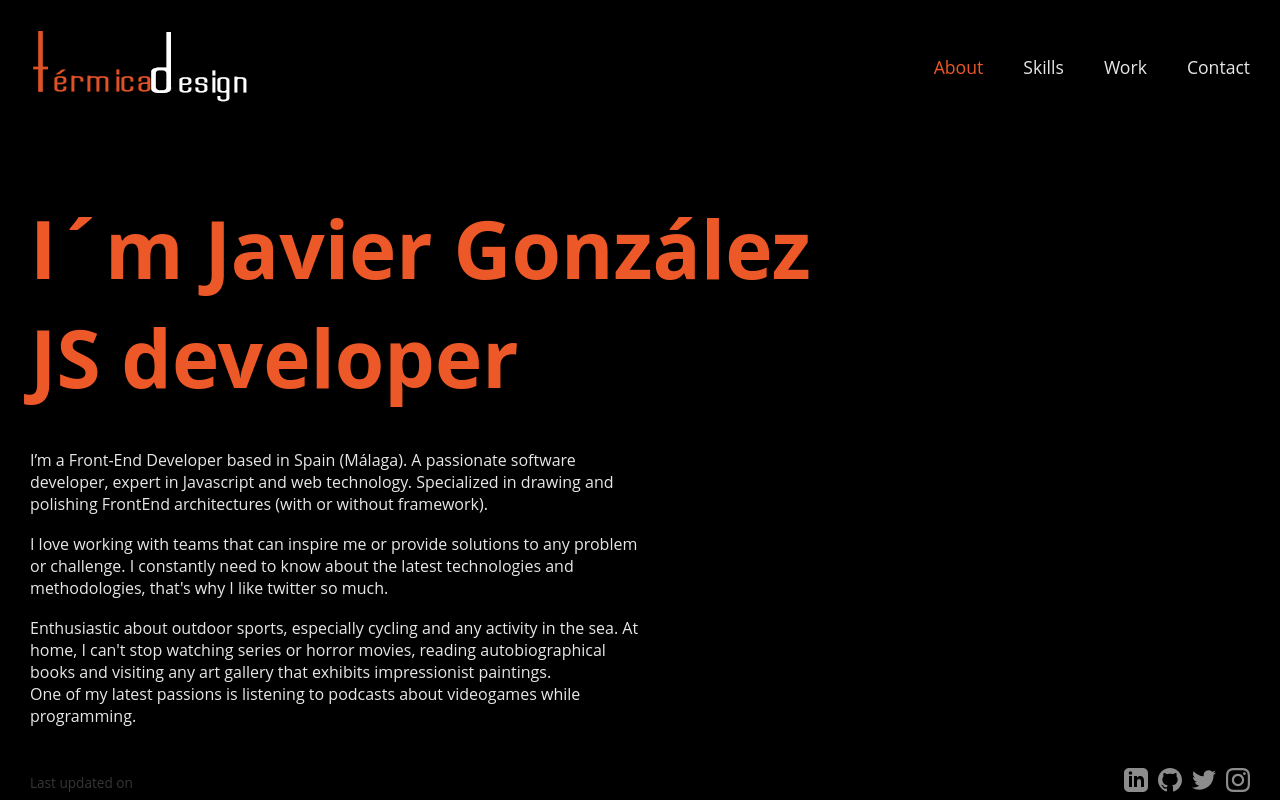
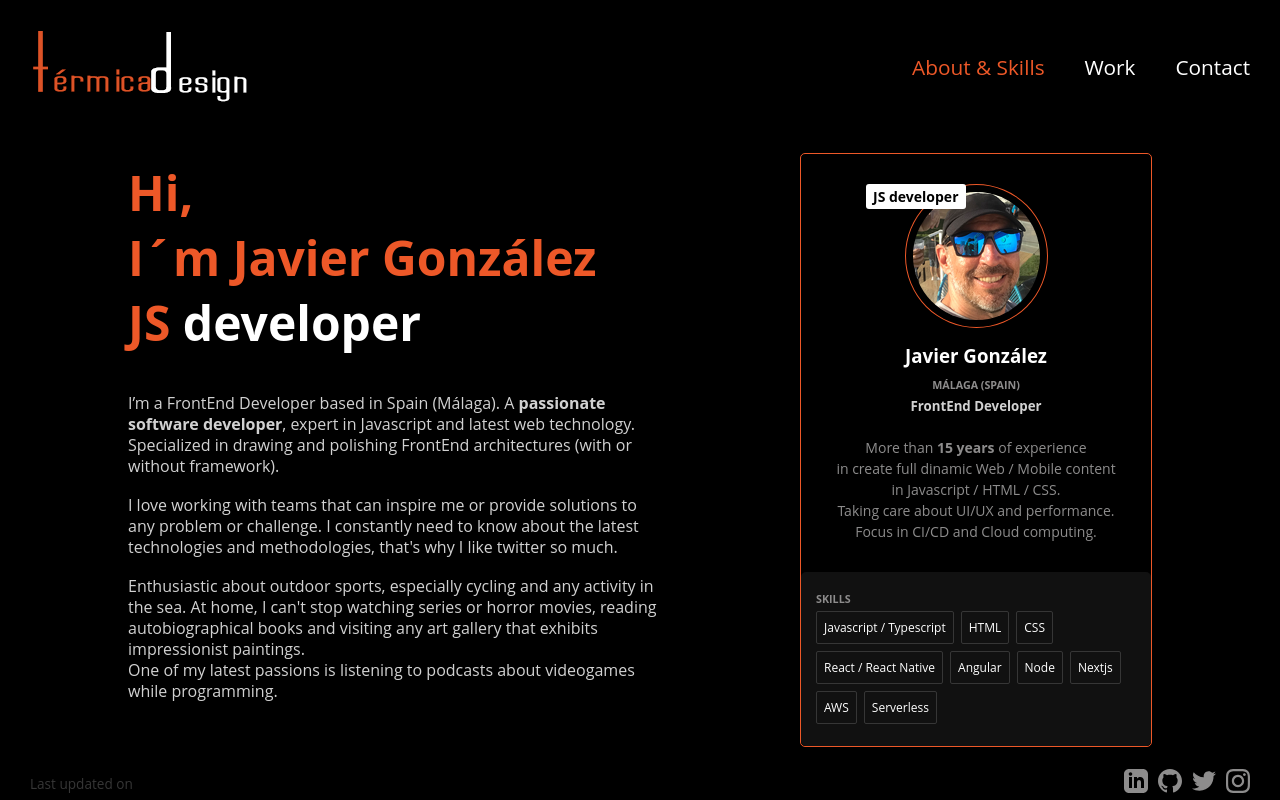
Before and after one commit to javigonz/TermicaDesign-ui, a React (Create React App) app: page / in a window 1280 px wide. Built offline with nearby package versions, Linux system fonts and the light colour scheme; no server answers.

Commit message:
add new ticket skills

```diff
--- a/src/App.css
+++ b/src/App.css
@@ -9,8 +9,9 @@
   --middlegrey-color: #181818;
   --darkgrey-color: #8d8c8c;
   --verylightgrey-color: #363636;
-  --almostwhite-color: #e7e7e7;
-  --huge-size: 8rem;
+  --almostwhite-color: #d1d1d1;
+  --almostblack-color: #111111;
+  --huge-size: 6rem;
   --hugexs-size: 5rem;
   --bigger-size: 3rem;
   --big-size: 1.3rem;
--- a/src/App.js
+++ b/src/App.js
@@ -31,14 +31,6 @@ function App() {
           )}
         />
         <Route
-          path="/skills"
-          render={(props) => (
-            <Layout select="skills">
-              <Skills {...props}> </Skills>
-            </Layout>
-          )}
-        />
-        <Route
           path="/work"
           render={(props) => (
             <Layout select="work">
--- a/src/components/About/About.css
+++ b/src/components/About/About.css
@@ -1,14 +1,22 @@
 .main-content_about {
+  display: flex;
+  flex-direction: row;
+  justify-content: center;
+  width: 80%;
+}
+
+.main-content_me {
   display: flex;
   flex-direction: column;
   justify-content: center;
-  margin: 30px;
-  height: 100%;
 }
 
-.main-content_about h1 {
+.main-content-skills {
+}
+
+.main-content_me h1 {
   color: var(--primary-color);
-  font-size: var(--hugexs-size);
+  font-size: var(--bigger-size);
   font-weight: bold;
   text-decoration: none;
 }
@@ -22,5 +30,91 @@
   font-size: var(--medium-size);
   text-decoration: none;
   margin: var(--large-size) 0;
-  width: 50%;
+  width: 80%;
 }
+
+
+h3 {
+	margin: 10px 0;
+  color: white;
+}
+
+h3 {
+  color: white;
+}
+
+h6 {
+	margin: 5px 0;
+	text-transform: uppercase;
+  color: var(--darkgrey-color);
+}
+
+p {
+	font-size: 14px;
+	line-height: 21px;
+  color: var(--almostwhite-color);
+}
+
+.card-container {
+	background-color: black;
+	border-radius: 5px;
+  border: 1px solid var(--primary-color);
+	box-shadow: 0px 10px 20px -10px rgba(0,0,0,0.75);
+	color: var(--almostwhite-color);
+	padding-top: 30px;
+	position: relative;
+	min-width: 350px;
+	max-width: 100%;
+	text-align: center;
+  justify-content: center;
+}
+
+.card-container .pro {
+	color: black;
+	background-color: white;
+	border-radius: 3px;
+	font-size: 14px;
+	font-weight: bold;
+	padding: 3px 7px;
+	position: absolute;
+	top: 30px;
+	left: 65px;
+}
+
+.description p{
+	color: var(--darkgrey-color);
+}
+
+.highlight {
+  color: white;
+}
+
+.card-container .round {
+	border: 1px solid var(--primary-color);
+	border-radius: 50%;
+	padding: 7px;
+}
+
+.skills {
+	background-color: var(--almostblack-color);
+  border-radius: 5px;
+	text-align: left;
+	padding: 15px;
+	margin-top: 30px;
+}
+
+.skills ul {
+	list-style-type: none;
+	margin: 0;
+	padding: 0;
+}
+
+.skills ul li {
+	border: 1px solid var(--verylightgrey-color);
+	border-radius: 2px;
+	display: inline-block;
+	font-size: 12px;
+	margin: 0 7px 7px 0;
+	padding: 7px;
+  color: white;
+}
--- a/src/components/About/About.js
+++ b/src/components/About/About.js
@@ -1,35 +1,74 @@
 import React from "react";
 import "./About.css";
+import fotoJaviGonz from "../../images/fotoJaviGonz.png";
 
 function About() {
   return (
     <div className="main-content_about">
+      <div className="main-content_me">
         <h1>
+          Hi,
+          <br />
           I´m Javier González
           <br />
-        JS developer
+          JS <a className="highlight">developer</a>
         </h1>
         <div className="main-content_specialized">
           <p>
-          I’m a Front-End Developer based in Spain (Málaga). A passionate
-          software developer, expert in Javascript and web technology.
-          Specialized in drawing and polishing FrontEnd architectures (with or
-          without framework).
+            I’m a FrontEnd Developer based in Spain (Málaga). A
+            <b> passionate software developer</b>, expert in Javascript and
+            latest web technology. Specialized in drawing and polishing FrontEnd
+            architectures (with or without framework).
           </p>
           <p>
-          I love working with teams that can inspire me or provide solutions to
-          any problem or challenge. I constantly need to know about the latest
-          technologies and methodologies, that&apos;s why I like twitter so
-          much.
+            I love working with teams that can inspire me or provide solutions
+            to any problem or challenge. I constantly need to know about the
+            latest technologies and methodologies, that&apos;s why I like
+            twitter so much.
           </p>
           <p>
-          Enthusiastic about outdoor sports, especially cycling and any activity
-          in the sea. At home, I can&apos;t stop watching series or horror
-          movies, reading autobiographical books and visiting any art gallery
-          that exhibits impressionist paintings. <br />
+            Enthusiastic about outdoor sports, especially cycling and any
+            activity in the sea. At home, I can&apos;t stop watching series or
+            horror movies, reading autobiographical books and visiting any art
+            gallery that exhibits impressionist paintings. <br />
             One of my latest passions is listening to podcasts about videogames
             while programming.
           </p>
+        </div>
+      </div>
+      <div className="main-content-skills">
+        <div className="card-container">
+          <span className="pro">JS developer</span>
+          <img className="round" src={fotoJaviGonz} alt="user" />
+          <h3>Javier González</h3>
+          <h6>Málaga (Spain)</h6>
+          <h5>FrontEnd Developer</h5>
+          <br />
+          <div className="description">
+            <p>
+              More than <b>15 years</b> of experience <br />
+              in create full dinamic Web / Mobile content <br />
+              in Javascript / HTML / CSS. <br />
+              Taking care about UI/UX and performance.
+              <br /> Focus in CI/CD and Cloud computing.
+            </p>
+          </div>
+          <div className="skills">
+            <h6>Skills</h6>
+            <ul>
+              <li>Javascript / Typescript</li>
+              <li>HTML</li>
+              <li>CSS</li>
+              <li>React / React Native</li>
+              <li>Angular</li>
+              <li>Node</li>
+              <li>Nextjs</li>
+
+              <li>AWS</li>
+              <li>Serverless</li>
+            </ul>
+          </div>
+        </div>
       </div>
     </div>
   );
--- a/src/components/Footer/Footer.css
+++ b/src/components/Footer/Footer.css
@@ -3,7 +3,7 @@
   display: flex;
   flex-direction: row;
   justify-content: space-between;
-  height: 100px;
+  height: 133px;
   padding: 0 30px;
   color: var(--verylightgrey-color);
 }
--- a/src/components/Layout/Layout.css
+++ b/src/components/Layout/Layout.css
@@ -7,4 +7,8 @@
 
 .main-content {
   flex: auto;
+  display: flex;
+  align-items: center;
+  justify-content: center;
+  padding: 20px 0;
 }
--- a/src/components/Menu/Menu.css
+++ b/src/components/Menu/Menu.css
@@ -20,10 +20,9 @@
 
 .main-menu_nav a {
   text-align: center;
-  width: 100%;
   display: block;
-  font-size: var(--large-size);
-  color: var(--almostwhite-color);
+  font-size: var(--big-size);
+  color: white;
   -webkit-transition: color .3s,background-color .3s;
   -o-transition: color .3s,background-color .3s;
   transition: color .3s,background-color .3s;
--- a/src/components/Menu/Menu.js
+++ b/src/components/Menu/Menu.js
@@ -14,14 +14,7 @@ function Menu({ selected }) {
           href="about"
           className={selected == "about" ? "selected" : "none"}
         >
-          About
-        </a>
-        <a
-          real="skills"
-          href="skills"
-          className={selected == "skills" ? "selected" : "none"}
-        >
-          Skills
+          About & Skills
         </a>
         <a
           real="work"
```
Also changed, not shown: src/images/fotoJaviGonz.png (added). Lines whose indentation alone changed are shown as unchanged.
